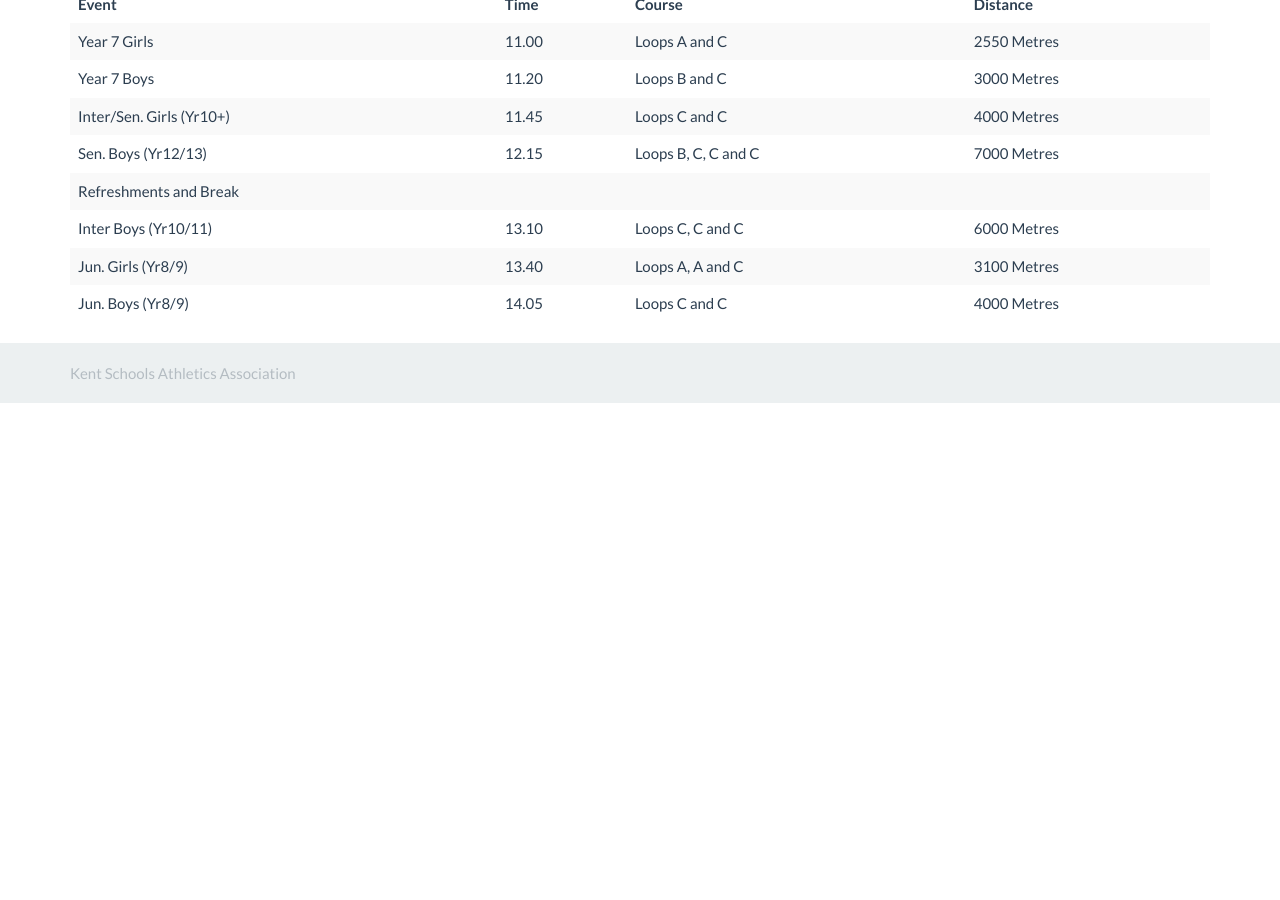
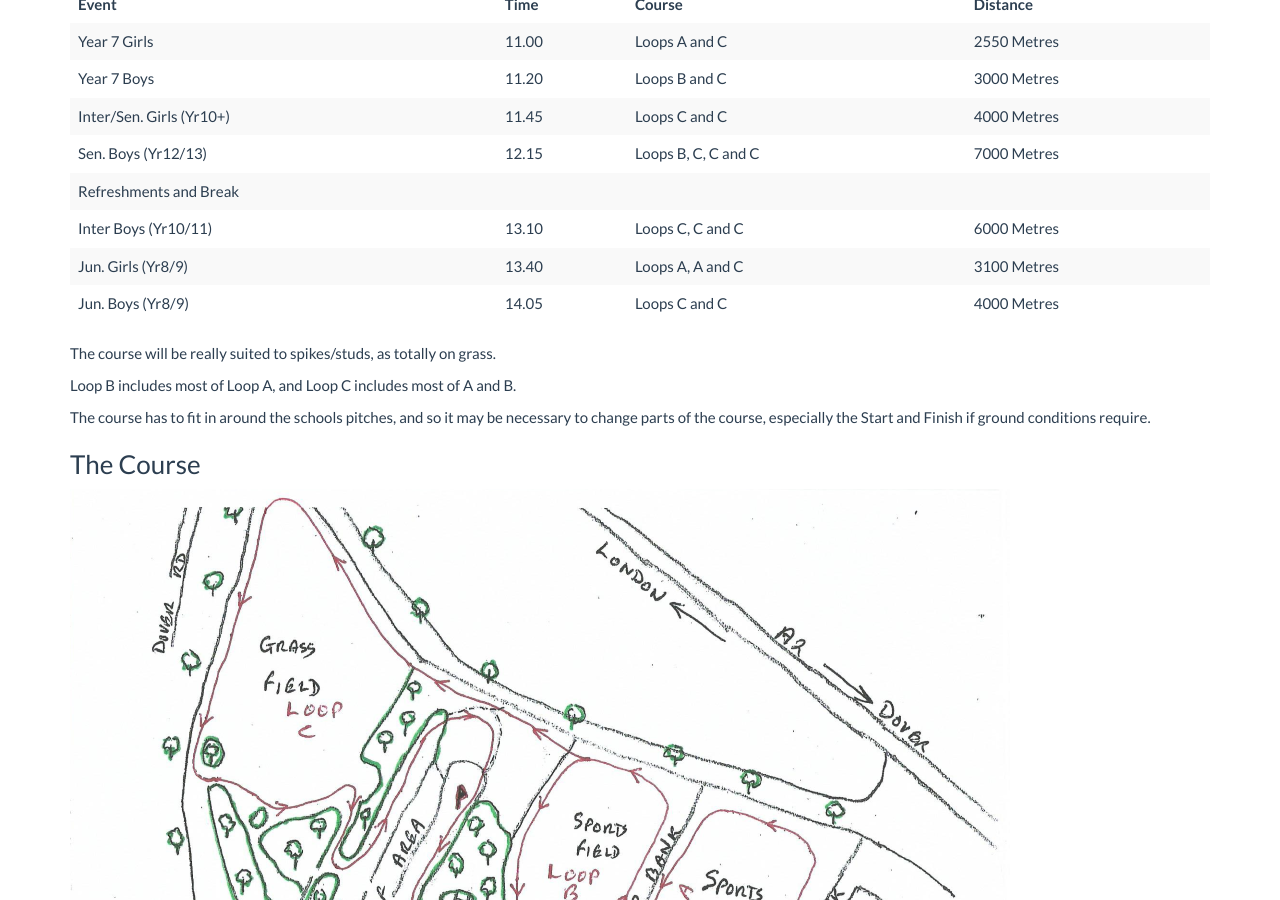
Before and after one commit to chrisnewark/chrisnewark.github.io, a Jekyll site: the page built from _events/18-19/2019-01-19-kent-schools-cross-country-champs.md, in a window 1280 px wide and 900 px high, scrolled down 1523 px. Built offline with Jekyll 4.4.1, drawn with Linux system fonts in a browser that asks for light colours; nearby versions of some CDN libraries; before the commit the page ends 1928 px from its top, so only the background shows below that.

Commit message:
Added map

```diff
--- a/_events/18-19/2019-01-19-kent-schools-cross-country-champs.md
+++ b/_events/18-19/2019-01-19-kent-schools-cross-country-champs.md
@@ -79,3 +79,15 @@
 | Jun. Girls (Yr8/9)                | 13.40 | Loops A, A and C          | 3100 Metres   |
 | Jun. Boys (Yr8/9)                 | 14.05 | Loops C and C             | 4000 Metres   |
 {: class="table table-striped table-hover"}
+
+The course will be really suited to spikes/studs, as totally on grass.
+
+Loop B includes most of Loop A, and Loop C includes most of A and B.
+
+The course has to fit in around the schools pitches, and so it may be necessary to change parts of the course, especially the Start and Finish if ground conditions require.
+
+### The Course
+
+<a href="/images/events/16-17/2017-01-21-kent-schools-cross-country-champs/course-map.PNG" target="_blank">
+    <img src="/images/events/16-17/2017-01-21-kent-schools-cross-country-champs/course-map.PNG" style="max-width:100%;"/>
+</a>
```
